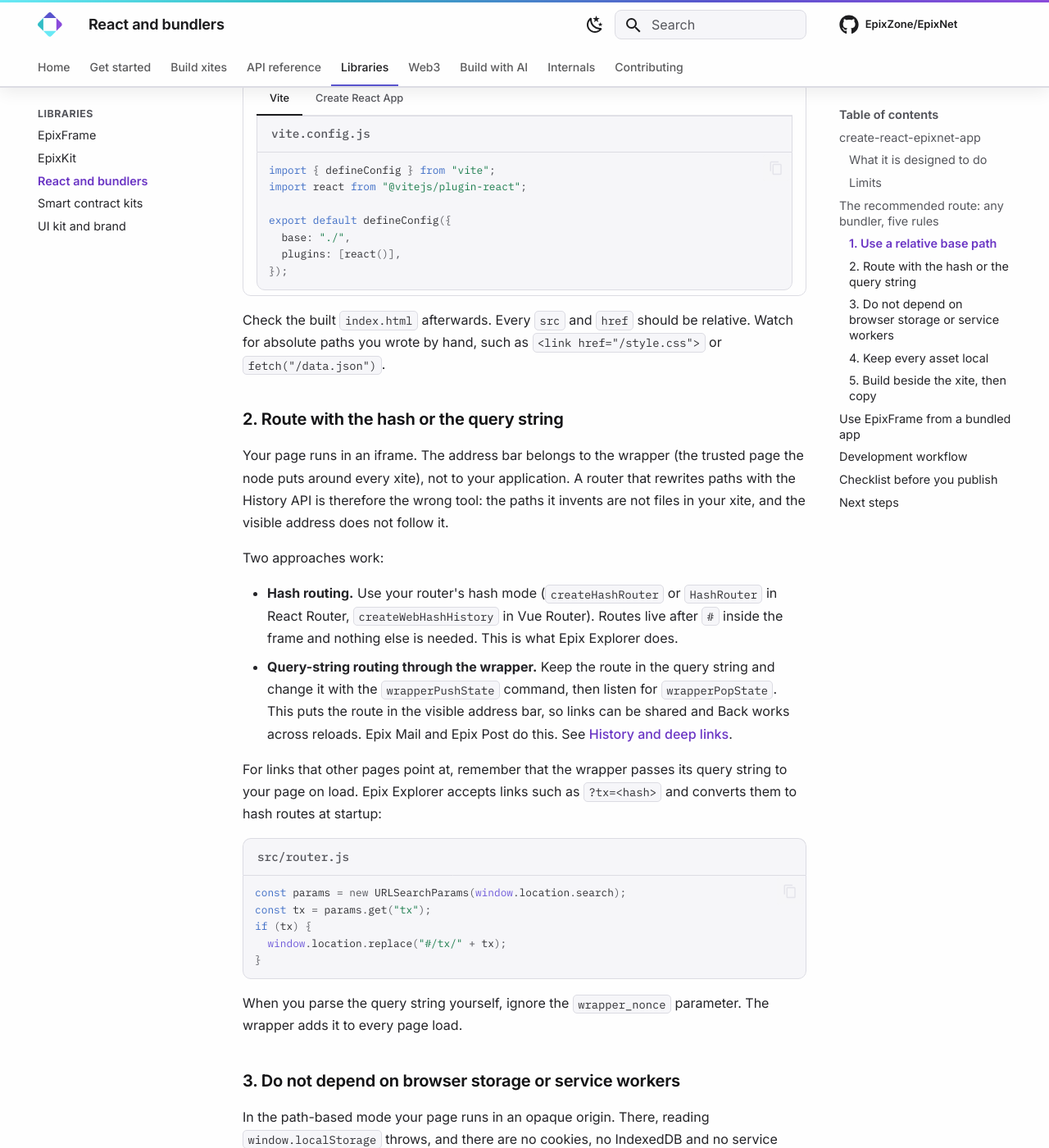
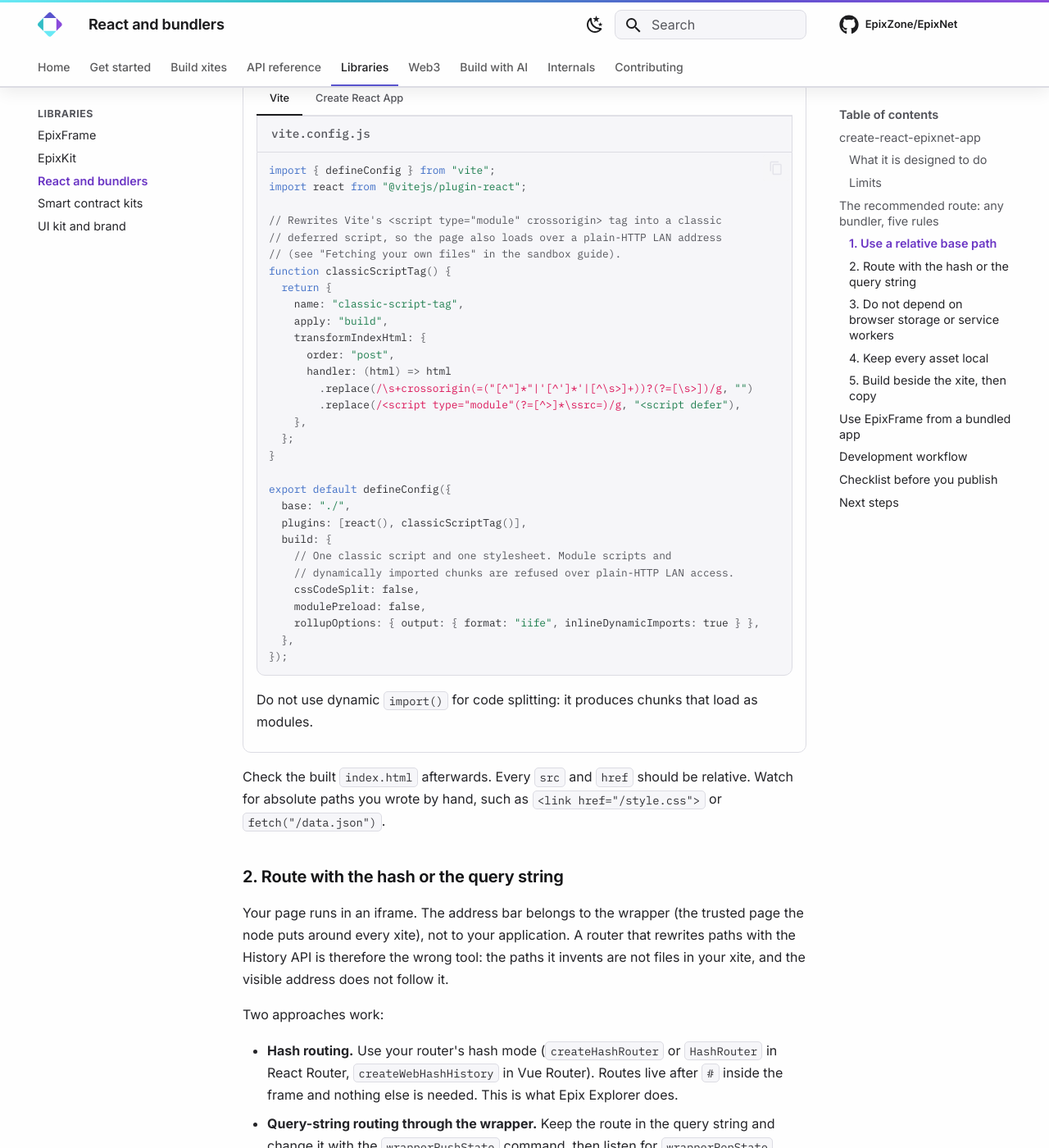
Before and after one commit to EpixZone/EpixNetDocs, an MkDocs documentation site: the page built from docs/en/libraries/react.md, in a window 1280 px wide and 1400 px high, scrolled down 2530 px. Shown: the whole window at 82% size. Built offline with MkDocs 1.6.1 and Material for MkDocs 9.7.7, drawn with Linux system fonts in a browser that asks for light colours; some of the changed text lies outside the part shown.

Commit message:
docs: correct font and ES module loading over plain-HTTP LAN access
Browsers send no fetch metadata to plain-HTTP LAN origins, so the node
refuses fonts and module scripts there. Say so in the sandbox, EpixFrame,
React and AGENTS.md pages, and show a Vite config that emits one classic
script.

````diff
--- a/docs/en/assets/xite-AGENTS.txt
+++ b/docs/en/assets/xite-AGENTS.txt
@@ -191,7 +191,7 @@ The page's origin depends on how the visitor reaches the node. On a local node a
 | Reading another xite's files | `corsPermission`, then `fileGet` with a `cors-<address>/` path prefix |
 | A backend API of your own | Node commands. There is no server. |
 
-Scripts, stylesheets, images, media, fonts and ES modules from the xite's own files load normally in every mode.
+Classic scripts, stylesheets, images and media from the xite's own files load normally in every mode. Fonts and ES modules (`type="module"`, `import`) are refused when the node is reached over a plain-HTTP LAN address, because browsers send no fetch metadata there: ship classic scripts (one IIFE bundle if you use a bundler) and give every web font a system fallback.
 
 Parse your own query string from `location.search` and ignore the `wrapper_nonce` parameter the node adds.
 
--- a/docs/en/libraries/react.md
+++ b/docs/en/libraries/react.md
@@ -56,11 +56,36 @@ A xite is not always served from the root of a host. In the path-based mode, whi
     import { defineConfig } from "vite";
     import react from "@vitejs/plugin-react";
 
+    // Rewrites Vite's <script type="module" crossorigin> tag into a classic
+    // deferred script, so the page also loads over a plain-HTTP LAN address
+    // (see "Fetching your own files" in the sandbox guide).
+    function classicScriptTag() {
+      return {
+        name: "classic-script-tag",
+        apply: "build",
+        transformIndexHtml: {
+          order: "post",
+          handler: (html) => html
+            .replace(/\s+crossorigin(=("[^"]*"|'[^']*'|[^\s>]+))?(?=[\s>])/g, "")
+            .replace(/<script type="module"(?=[^>]*\ssrc=)/g, "<script defer"),
+        },
+      };
+    }
+
     export default defineConfig({
       base: "./",
-      plugins: [react()],
+      plugins: [react(), classicScriptTag()],
+      build: {
+        // One classic script and one stylesheet. Module scripts and
+        // dynamically imported chunks are refused over plain-HTTP LAN access.
+        cssCodeSplit: false,
+        modulePreload: false,
+        rollupOptions: { output: { format: "iife", inlineDynamicImports: true } },
+      },
     });
     ```
+
+    Do not use dynamic `import()` for code splitting: it produces chunks that load as modules.
 
 === "Create React App"
 
@@ -123,8 +148,8 @@ Inside the sandbox, different kinds of request behave differently:
 | Request | Works without extra steps |
 | --- | --- |
 | Scripts, styles, images, audio, video from your xite | Yes |
-| ES modules and dynamically imported chunks from your xite | Yes |
-| Fonts from your xite | Yes |
+| ES modules and dynamically imported chunks from your xite | Over HTTPS and loopback; refused over a plain-HTTP LAN address |
+| Fonts from your xite | Over HTTPS and loopback; refused over a plain-HTTP LAN address |
 | `fetch()` or `XMLHttpRequest` for your xite's own files | Only with the xite's `ajax_key` in the URL, in the path-based mode |
 | Files that belong to another xite | Only with the `Cors:<address>` permission |
 
````
Also changed, not shown: docs/en/ai/agents-md.md (+1 -1 lines), docs/en/libraries/epixframe.md (+1 -1 lines), 1 other file.
